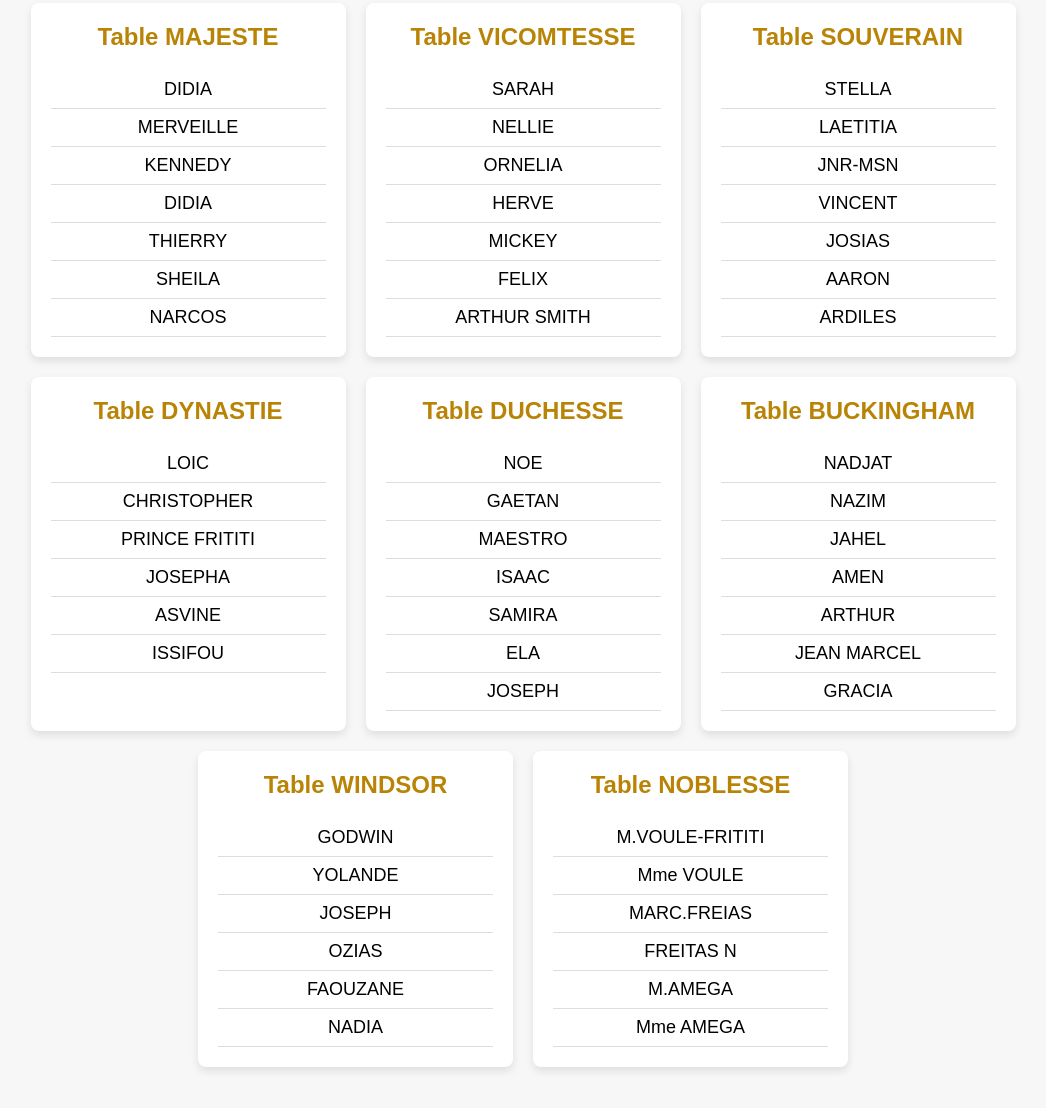
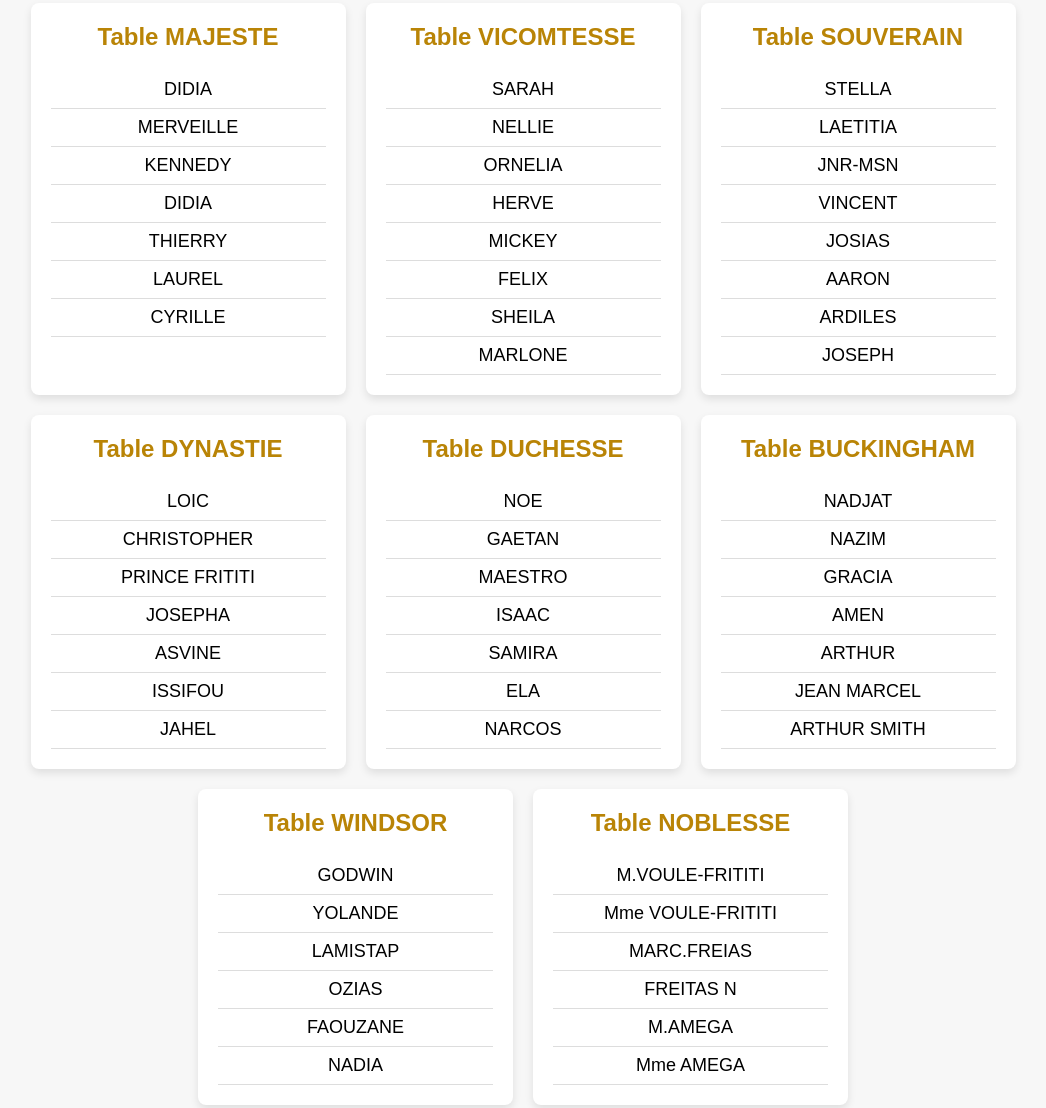
Before and after one commit to koffiemmal/birthday, a plain HTML site: page index.html in a window 1280 px wide. Shown: the part 85-1193 px from the top of the page, without its empty margins (117-1163 px from the left). Before the commit the page ends 1162 px from the top, so only its background shows below. Drawn offline with Linux system fonts and the light colour scheme.

Commit message:
new invited

```diff
--- a/index.html
+++ b/index.html
@@ -100,15 +100,15 @@
         <!-- Les tables et les invités seront insérés ici par JavaScript -->
     </div>
     <script>
-        const tables = {
-            "MAJESTE": ["DIDIA", "MERVEILLE", "KENNEDY", "DIDIA", "THIERRY", "SHEILA", "NARCOS"],
-            "VICOMTESSE": ["SARAH", "NELLIE", "ORNELIA", "HERVE", "MICKEY", "FELIX", "ARTHUR SMITH"],
-            "SOUVERAIN": ["STELLA", "LAETITIA", "JNR-MSN", "VINCENT", "JOSIAS", "AARON", "ARDILES"],
-            "DYNASTIE": ["LOIC", "CHRISTOPHER", "PRINCE FRITITI", "JOSEPHA", "ASVINE", "ISSIFOU"],
-            "DUCHESSE": ["NOE", "GAETAN", "MAESTRO", "ISAAC", "SAMIRA", "ELA", "JOSEPH"],
-            "BUCKINGHAM": ["NADJAT", "NAZIM", "JAHEL", "AMEN", "ARTHUR", "JEAN MARCEL", "GRACIA"],
-            "WINDSOR": ["GODWIN", "YOLANDE", "JOSEPH", "OZIAS", "FAOUZANE", "NADIA"],
-            "NOBLESSE": ["M.VOULE-FRITITI", "Mme VOULE", "MARC.FREIAS", "FREITAS N", "M.AMEGA", "Mme AMEGA"]
+       const tables = {
+            "MAJESTE": ["DIDIA", "MERVEILLE", "KENNEDY", "DIDIA", "THIERRY", "LAUREL", "CYRILLE"],
+            "VICOMTESSE": ["SARAH", "NELLIE", "ORNELIA", "HERVE", "MICKEY", "FELIX", "SHEILA","MARLONE"],
+            "SOUVERAIN": ["STELLA", "LAETITIA", "JNR-MSN", "VINCENT", "JOSIAS", "AARON", "ARDILES","JOSEPH"],
+            "DYNASTIE": ["LOIC", "CHRISTOPHER", "PRINCE FRITITI", "JOSEPHA", "ASVINE", "ISSIFOU","JAHEL"],
+            "DUCHESSE": ["NOE", "GAETAN", "MAESTRO", "ISAAC", "SAMIRA", "ELA", "NARCOS"],
+            "BUCKINGHAM": ["NADJAT", "NAZIM", "GRACIA", "AMEN", "ARTHUR", "JEAN MARCEL", "ARTHUR SMITH"],
+            "WINDSOR": ["GODWIN", "YOLANDE", "LAMISTAP", "OZIAS", "FAOUZANE", "NADIA"],
+            "NOBLESSE": ["M.VOULE-FRITITI", "Mme VOULE-FRITITI", "MARC.FREIAS", "FREITAS N", "M.AMEGA", "Mme AMEGA"]
         };
 
         const container = document.querySelector('.table-container');
```
